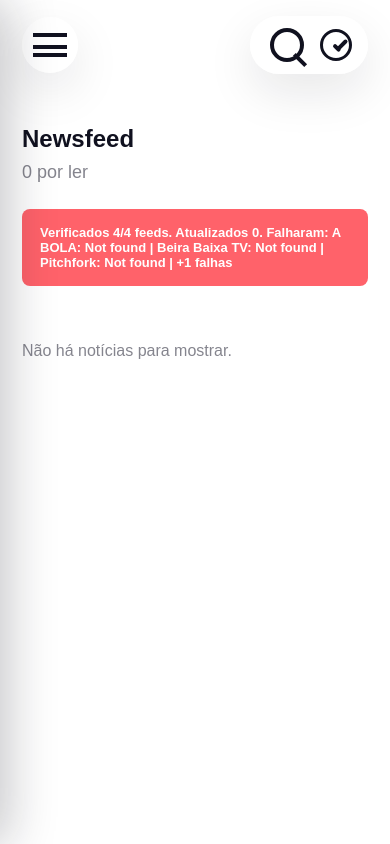
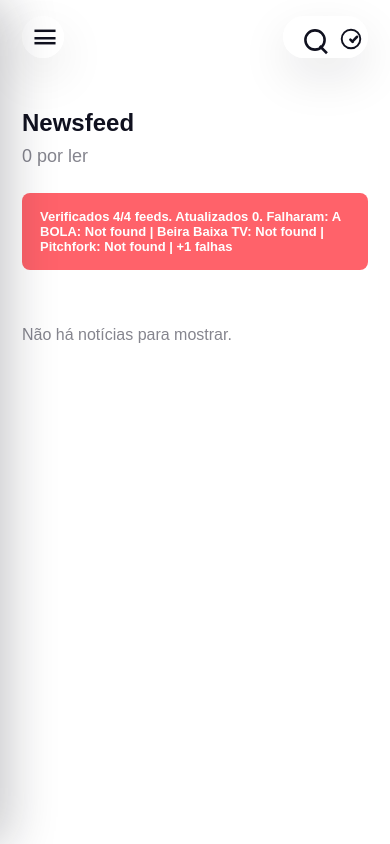
Before and after one commit to dyagramcb/rss-dyagram, a website: page public/index.html in a window 390 px wide. Drawn offline with Linux system fonts and the light colour scheme; no server answers.

Commit message:
Shrink top bar icons

```diff
--- a/public/index.html
+++ b/public/index.html
@@ -17,7 +17,7 @@
     <link rel="manifest" href="/manifest.webmanifest">
     <link rel="icon" href="/icons/rss-dyagram.svg" type="image/svg+xml">
     <link rel="apple-touch-icon" href="/icons/rss-dyagram-192.png">
-    <link rel="stylesheet" href="/styles.css?v=20260510-mobile-overflow-1">
+    <link rel="stylesheet" href="/styles.css?v=20260510-smaller-top-icons-1">
   </head>
   <body>
     <div class="drawer-backdrop" id="drawer-backdrop"></div>
--- a/public/styles.css
+++ b/public/styles.css
@@ -444,9 +444,9 @@ select:focus {
 .top-actions {
   display: flex;
   align-items: center;
-  gap: 12px;
-  min-height: 60px;
-  padding: 0 16px;
+  gap: 8px;
+  min-height: 46px;
+  padding: 0 10px;
   border-radius: 999px;
   background: rgba(255, 255, 255, 0.92);
   box-shadow: var(--shadow);
@@ -461,17 +461,26 @@ select:focus {
 }
 
 .icon-button.large {
-  width: 60px;
-  height: 60px;
+  width: 46px;
+  height: 46px;
   background: rgba(255, 255, 255, 0.92);
   box-shadow: var(--shadow);
 }
 
 .top-actions .icon-button.large {
-  width: 42px;
-  height: 42px;
+  width: 32px;
+  height: 32px;
   background: transparent;
   box-shadow: none;
+}
+
+#menu-button .icon-menu {
+  transform: scale(0.62);
+}
+
+.top-actions .icon-search,
+.top-actions .icon-check {
+  transform: scale(0.64);
 }
 
 .icon-button.small {
@@ -1260,9 +1269,9 @@ h2 {
   }
 
   .top-actions {
-    gap: 10px;
-    min-height: 58px;
-    padding: 0 14px;
+    gap: 7px;
+    min-height: 42px;
+    padding: 0 9px;
   }
 
   .toolbar {
@@ -1289,13 +1298,13 @@ h2 {
   }
 
   .icon-button.large {
-    width: 56px;
-    height: 56px;
+    width: 42px;
+    height: 42px;
   }
 
   .top-actions .icon-button.large {
-    width: 40px;
-    height: 40px;
+    width: 30px;
+    height: 30px;
   }
 
   .item-card {
--- a/public/sw.js
+++ b/public/sw.js
@@ -1,8 +1,8 @@
-const cacheName = "rss-dyagram-pwa-20260510-15";
+const cacheName = "rss-dyagram-pwa-20260510-16";
 const shellAssets = [
   "/",
   "/index.html",
-  "/styles.css?v=20260510-mobile-overflow-1",
+  "/styles.css?v=20260510-smaller-top-icons-1",
   "/app.js?v=20260510-scoped-read-ids-2",
   "/manifest.webmanifest",
   "/icons/rss-dyagram-192.png",
```
